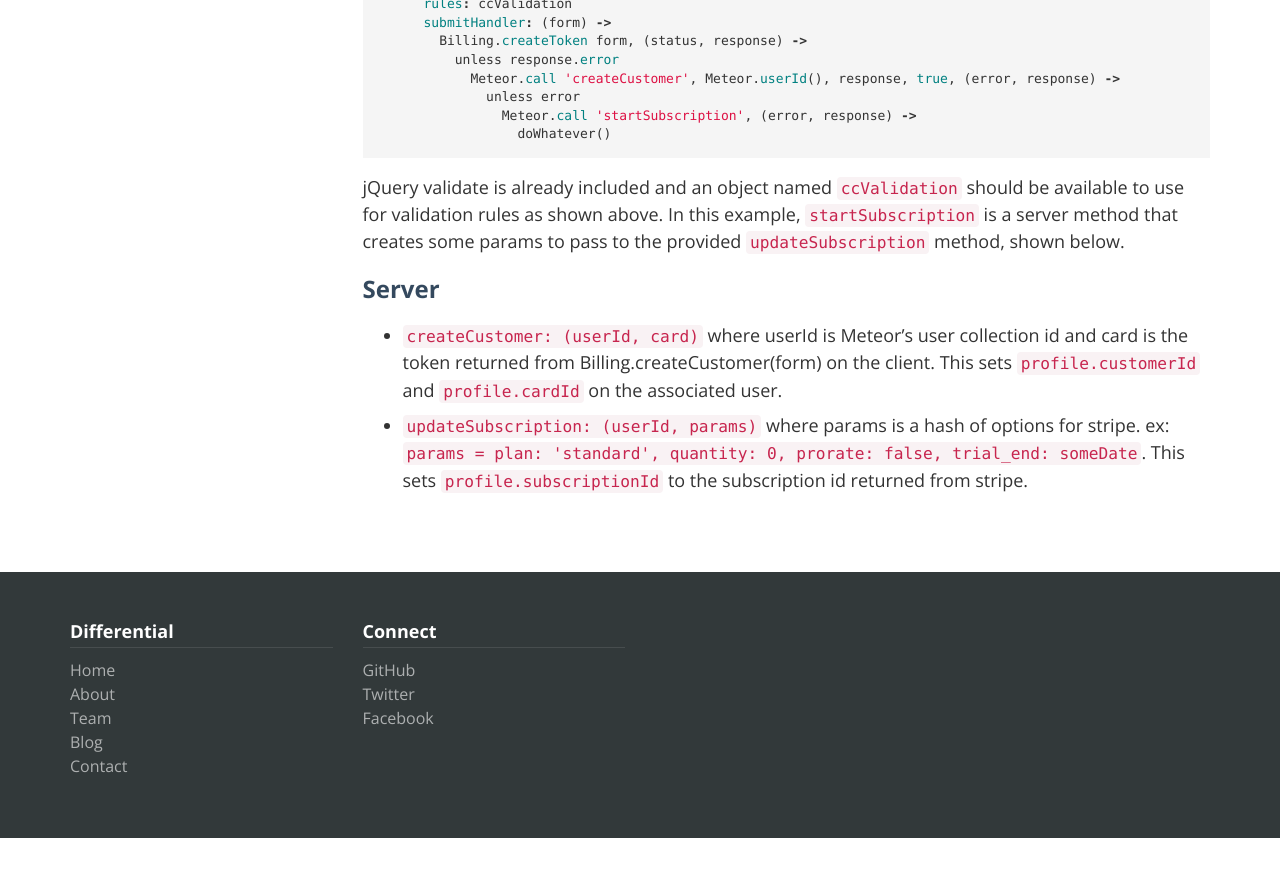
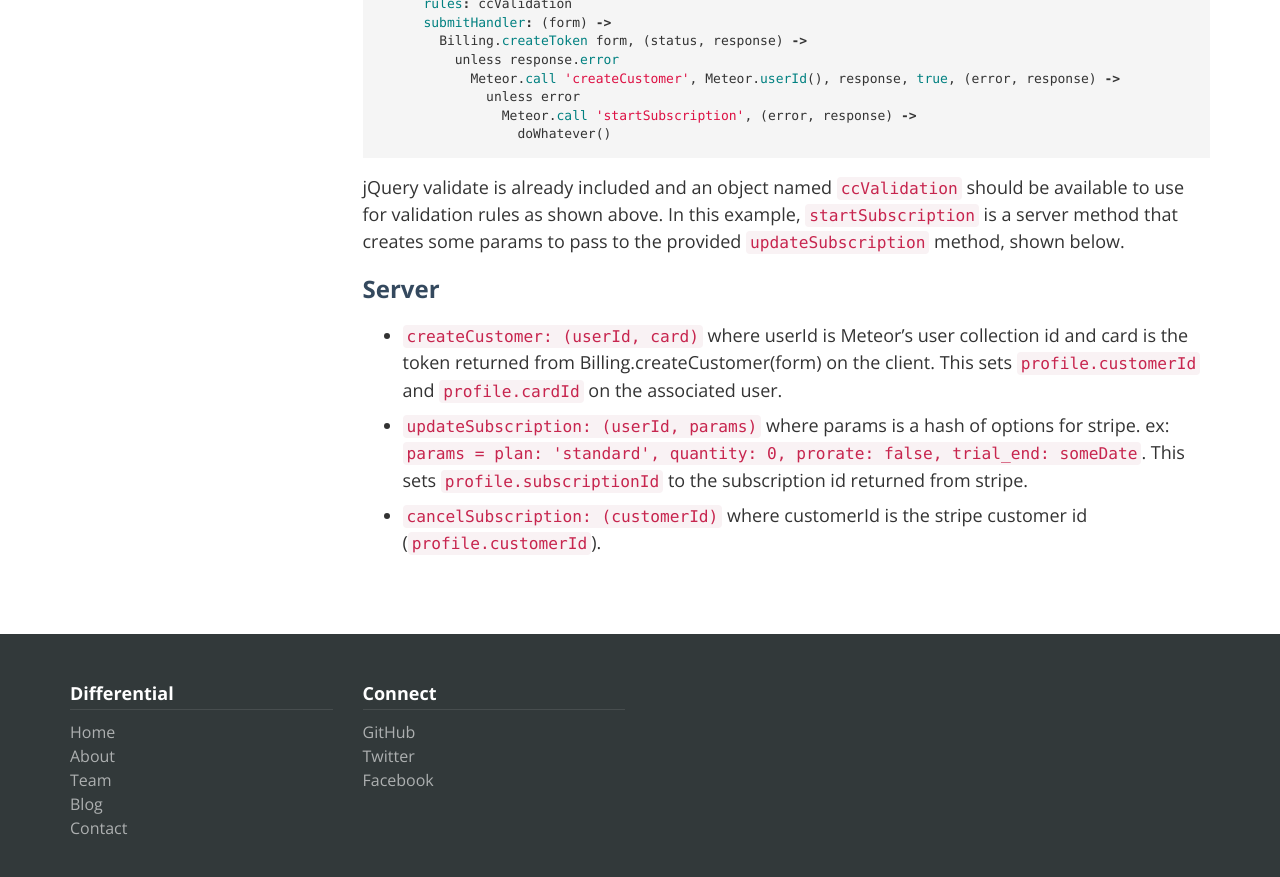
Before and after one commit to Differential/meteor-billing, a Jekyll site: the page built from index.markdown, in a window 1280 px wide and 900 px high, scrolled down 889 px. Shown: the top 877 px of the window. Built offline with Jekyll 4.4.1, drawn with Linux system fonts in a browser that asks for light colours; nearby versions of some CDN libraries; Markdown is read by kramdown in place of the engine named in the settings; before the commit the page ends 1727 px from its top, so only the background shows below that.

Commit message:
Update index.markdown

```diff
--- a/index.markdown
+++ b/index.markdown
@@ -40,3 +40,4 @@ jQuery validate is already included and an object named `ccValidation` should be
 ### Server
 * `createCustomer: (userId, card)` where userId is Meteor's user collection id and card is the token returned from Billing.createCustomer(form) on the client.  This sets `profile.customerId` and `profile.cardId` on the associated user.
 * `updateSubscription: (userId, params)` where params is a hash of options for stripe.  ex: `params = plan: 'standard', quantity: 0, prorate: false, trial_end: someDate`.  This sets `profile.subscriptionId` to the subscription id returned from stripe.
+* `cancelSubscription: (customerId)` where customerId is the stripe customer id (`profile.customerId`).
```
